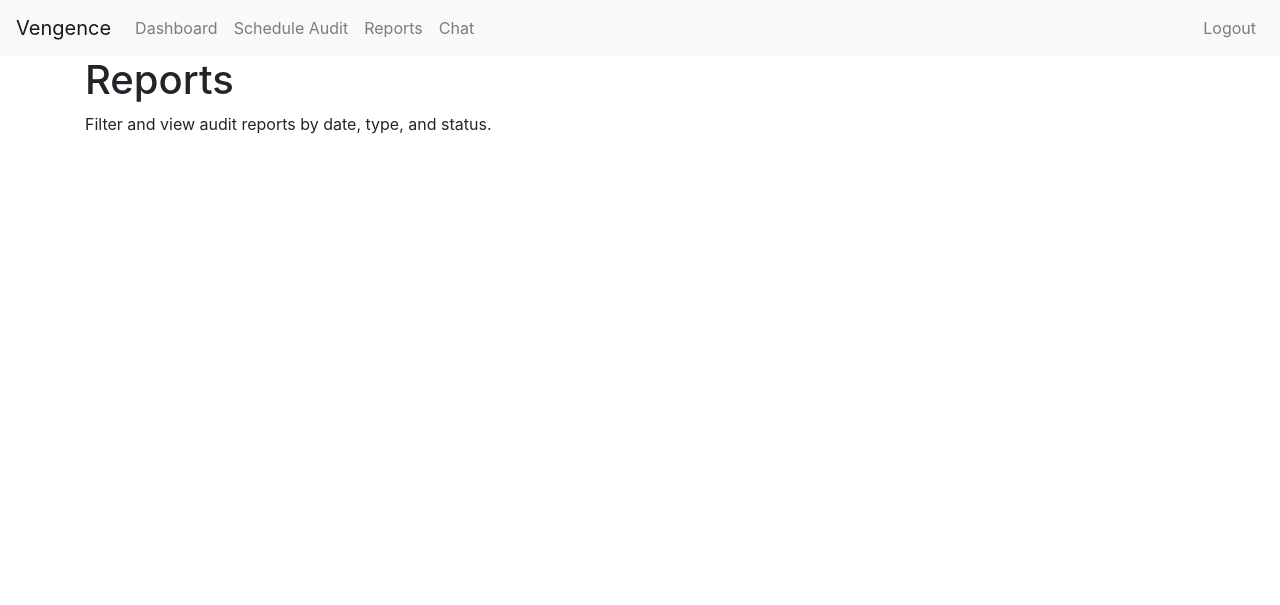
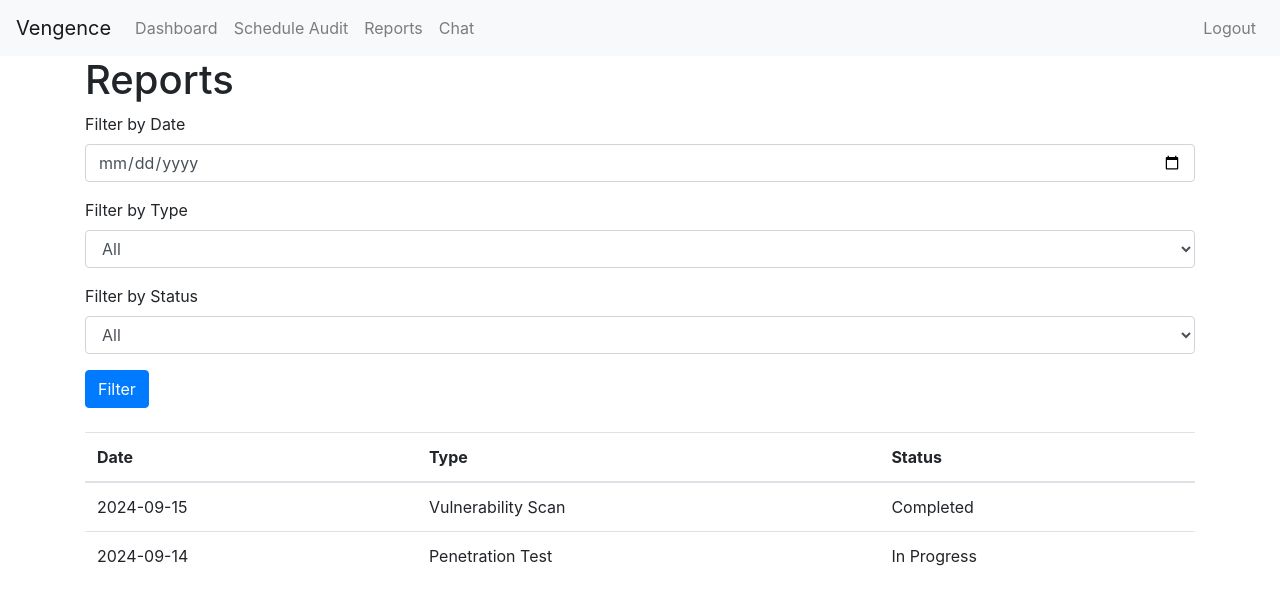
Before and after one commit to ProjectZeroDays/Gods-Wrath, a Flask app: page /reports in a window 1280 px wide. Shown: the top 605 px of the page. Run offline with Flask 3, Linux system fonts and the light colour scheme; the visitor is signed in with stand-in values (Sample User, id 1); some libraries are stand-ins or nearby versions.

Commit message:
Update reports.html
Signed-off-by: PROJECT ZERO <56379955+ProjectZeroDays@users.noreply.github.com>

```diff
--- a/audit_tool/web/templates/reports.html
+++ b/audit_tool/web/templates/reports.html
@@ -4,6 +4,45 @@
 
 {% block content %}
 <h1>Reports</h1>
-<p>Filter and view audit reports by date, type, and status.</p>
-<!-- Add report viewing and filtering elements here -->
+<form method="POST">
+    <div class="form-group">
+        <label for="filter_date">Filter by Date</label>
+        <input type="date" class="form-control" id="filter_date" name="filter_date">
+    </div>
+    <div class="form-group">
+        <label for="filter_type">Filter by Type</label>
+        <select class="form-control" id="filter_type" name="filter_type">
+            <option value="">All</option>
+            <option value="Vulnerability Scan">Vulnerability Scan</option>
+            <option value="Penetration Test">Penetration Test</option>
+        </select>
+    </div>
+    <div class="form-group">
+        <label for="filter_status">Filter by Status</label>
+        <select class="form-control" id="filter_status" name="filter_status">
+            <option value="">All</option>
+            <option value="Completed">Completed</option>
+            <option value="In Progress">In Progress</option>
+        </select>
+    </div>
+    <button type="submit" class="btn btn-primary">Filter</button>
+</form>
+<table class="table mt-4">
+    <thead>
+        <tr>
+            <th>Date</th>
+            <th>Type</th>
+            <th>Status</th>
+        </tr>
+    </thead>
+    <tbody>
+        {% for report in reports %}
+        <tr>
+            <td>{{ report.date }}</td>
+            <td>{{ report.type }}</td>
+            <td>{{ report.status }}</td>
+        </tr>
+        {% endfor %}
+    </tbody>
+</table>
 {% endblock %}
```
